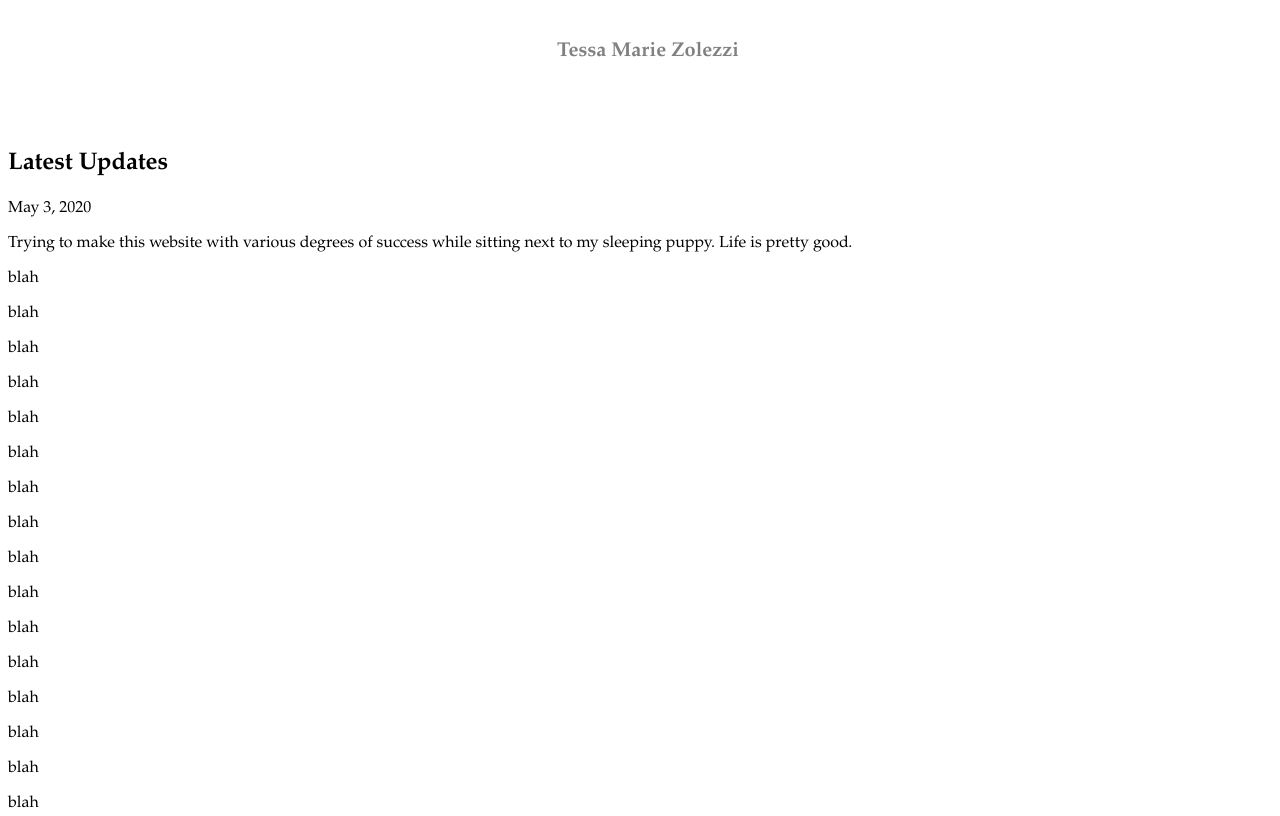
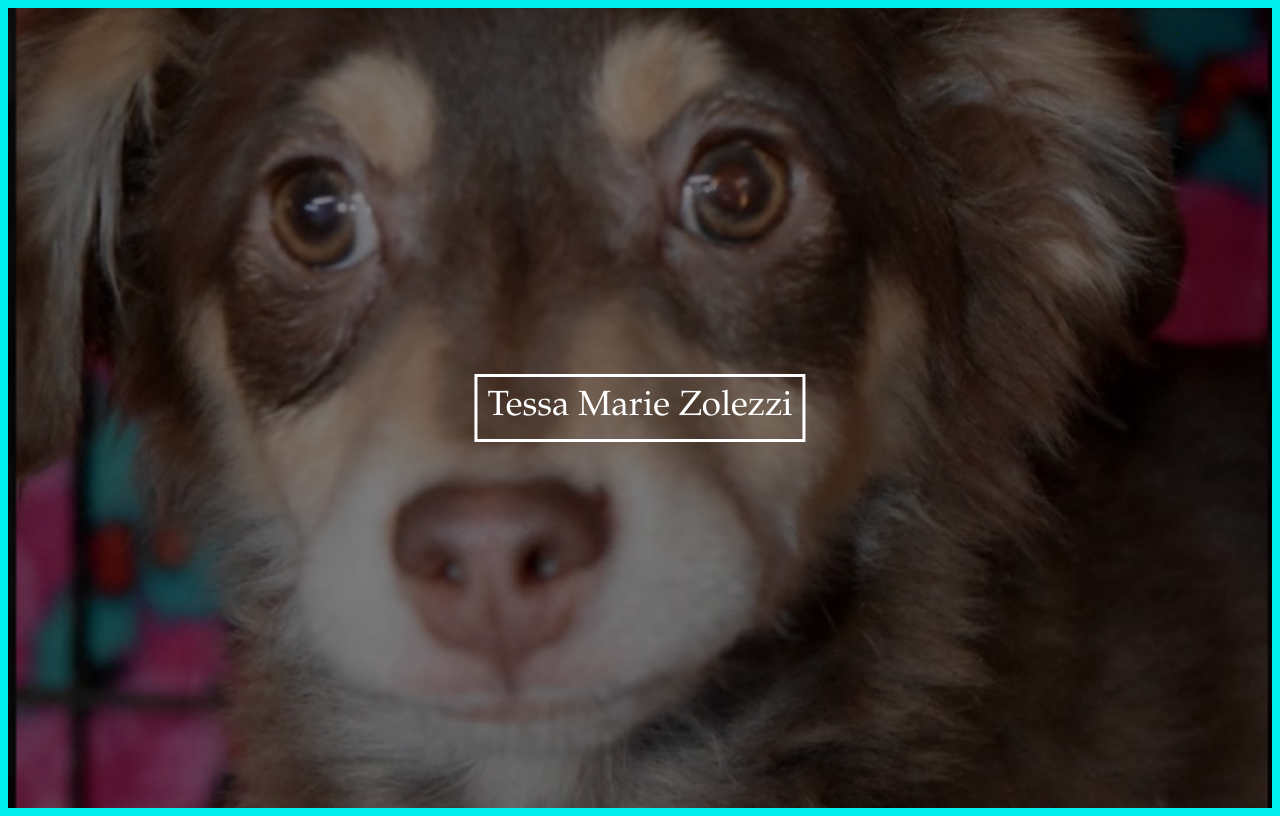
Before and after one commit to tzolezzi/tzolezzi.github.io, a plain HTML site: page index.html in a window 1280 px wide. Shown: the top 816 px of the page. Drawn offline with Linux system fonts and the light colour scheme.

Commit message:
Worked on name header, added box around name, changed background color.

```diff
--- a/index.html
+++ b/index.html
@@ -4,18 +4,17 @@
   <title> Tessa Marie Zolezzi </title>
   <style>
   body {
-    font-family:'Palatino Linotype', 'Book Antiqua', Palatino, serif
+    font-family:'Palatino Linotype', 'Book Antiqua', Palatino, serif;
+    background-color: rgb(0,240,240);
   }
   #name{
-    background-image: url(baby.jpeg);
-    height: 75%;
-    text-align: center;
-    padding-top: 40px;
-    padding-bottom: 40px;
-    color: grey;
-    font-size: 20px;
-    font-weight: bold;
-    position: fixed;
+    background-image: linear-gradient(rgba(0, 0, 0, 0.5),rgba(0, 0, 0, 0.5)),
+    url(baby.jpeg);
+    height: 100%;
+    background-position: center;
+    background-repeat: no-repeat;
+    background-size: cover;
+    position: relative;
     top: 0px;
     width: 100%;
     transition: 0.2s;
@@ -23,32 +22,28 @@
   body, html {
     height: 100%;
   }
-  .name-image {
-    background-image: linear-gradient(rgba(0, 0, 0, 0.5),rgba(0, 0, 0, 0.5)),
-    url(baby.jpeg);
-    height: 75%;
-    background-position: center;
-    background-repeat: no-repeat;
-    background-size: cover;
-    position: relative;
-  }
   .name-text {
+    font-size: 35px;
     text-align: center;
     position: absolute;
     top: 50%;
     left: 50%;
     transform: translate(-50%,-50%);
     color: white;
+    padding: 10px;
+    border-style: solid;
+    border-width: 3px;
   }
   </style>
 </head>
 
 <body>
 
-<div id = "name"> Tessa Marie Zolezzi
+<div id = "name">
+  <div class = "name-text"> Tessa Marie Zolezzi </div>
 </div>
 
-<div style = "margin-top: 150px">
+<div>
   <h2> Latest Updates </h2>
   <p> May 3, 2020 </p>
   <p> Trying to make this website with various degrees of success while sitting
@@ -84,9 +79,9 @@ window.onscroll = function() {scrollFunction()};
 
 function scrollFunction() {
   if(document.body.scrollTop > 50 || document.documentElement.scrollTop > 50) {
-    document.getElementById("name").style.height = "25%";
+    document.getElementById("name").style.height = "75%";
   } else {
-    document.getElementById("name").style.height = "75%";
+    document.getElementById("name").style.height = "100%";
   }
 }
 </script>
```
Also changed, not shown: baby.jpeg (added), 1 other file.
